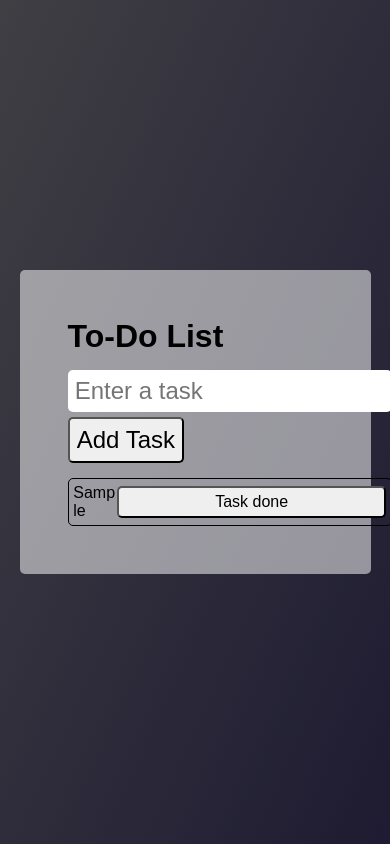
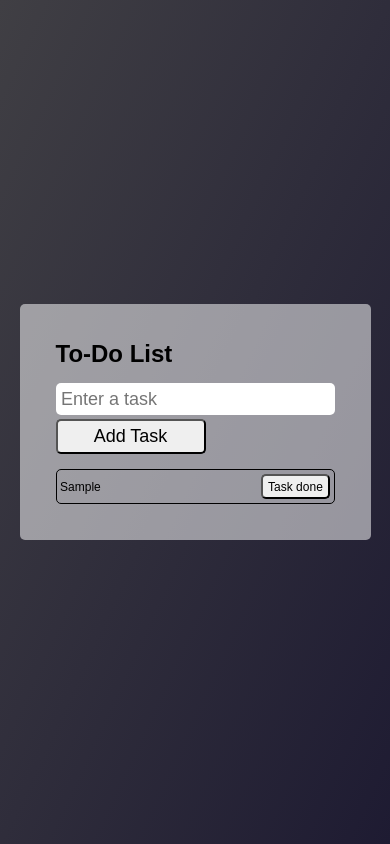
Before and after one commit to Sharath-1517/todo-list, a plain HTML site: page index.html in a window 390 px wide. Both pictures are taken after typing "Sample" into the empty fields and a click on the button "Add Task". Drawn offline with Linux system fonts and the light colour scheme.

Commit message:
responsiveness over

```diff
--- a/index.js
+++ b/index.js
@@ -24,8 +24,9 @@ submit_btn.addEventListener('click', (event) => {
 
 function renderTask(task, index) {
 	const li = document.createElement("li");
+	const p = document.createElement('p');
 	li.classList.add("tasksList_item")
-	li.textContent = task;
+	p.textContent = task;
 	input.value = "";
 
 	const delete_btn = document.createElement('button');
@@ -46,6 +47,7 @@ function renderTask(task, index) {
 		}
 	});
 
+	li.appendChild(p);
 	li.appendChild(delete_btn);
 	tasks_list.appendChild(li);
 }
--- a/style.scss
+++ b/style.scss
@@ -34,26 +34,25 @@ main {
 }
 
 .tasks {
-    max-width: 100%;
-    word-wrap: break-word;
     &List {
         display: grid;
         gap: 1rem;
-        list-style: none;
         &_item {
             display: flex;
             align-items: center;
             justify-content: space-between;
-            max-width: 100%;
             border: 1px solid ;
             padding: .3em;
             border-radius: 5px;
-            overflow-wrap: anywhere;
+            p {
+                width: 90%;
+                overflow-wrap: anywhere;
+            }
             button {
                 font-size: 1rem;
                 padding: .3em;
                 border-radius: 5px;
-                width: 105%;
+                width: 30%;
             }
         }
     }
@@ -67,13 +66,23 @@ main {
             font-size: 1.5rem;
             padding: .3em;
             border-radius: 5px;
+            width: 100%;
         }
 
         button {
             cursor: pointer;
+            width: min(150px, 100%);
         }
         input {
             border: transparent;
         }
     }
 }
+
+html {
+
+    @media (width < 400px) {
+        font-size: 12px;
+    }
+
+}
```
Also changed, not shown: style.css, 1 other file.
